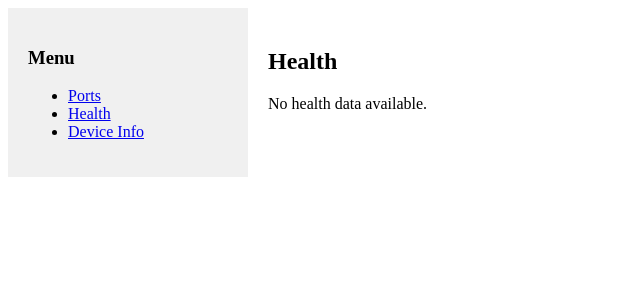
After one commit to JA-Marshall/Cisco2960-Flask-Web-GUI-, a Flask app: page /health in a window 1280 px wide. The commit adds this page. Shown: the top 300 px of the page, without its empty margins (0-640 px from the left). Run offline with Flask 3, Linux system fonts and the light colour scheme; the visitor is signed in with stand-in values (Sample User, id 1); parts of the project's set-up code (start-up, migrations or seed data) failed here and were passed over.

Commit message:
home/index html

```diff
--- a/app/app.py
+++ b/app/app.py
@@ -28,19 +28,19 @@ def home():
 @app.route('/ports')
 def ports():
     if 'connected' in session:
-        return render_template('ports.html')
+        return render_template('ports.html',data=device_data.port_status[0])
     return redirect(url_for('index'))
 
 @app.route('/health')
 def health():
     if 'connected' in session:
-        return render_template('health.html')
+        return render_template('health.html',data = device_data.health_status)
     return redirect(url_for('index'))
 
 @app.route('/device_info')
 def device_info():
     if 'connected' in session:
-        return render_template('device_info.html')
+        return render_template('device_info.html',data=device_data.general_device_info[0])
     return redirect(url_for('index'))
 
 if __name__ == '__main__':
--- a/app/data/switch_device_data.py
+++ b/app/data/switch_device_data.py
@@ -15,7 +15,6 @@ class DeviceData:
 
 
     def connect(self):
-        time.sleep(2)  #temp delay will actually connect to the switch
         net_connect = ConnectHandler(**device_info)
         self.port_status = net_connect.send_command('show ip int brief',use_textfsm=True)
         self.health_status = net_connect.send_command('show env all',use_textfsm=True)
@@ -26,6 +25,7 @@ class DeviceData:
         print(self.health_status)
         print(self.general_device_info)
         self.is_connected = True
+        net_connect.disconnect()
         return "Connected to device successfully!"
 
     #no ntc_template for show env all on a 2960 so need to parse it manually
--- a/app/templates/health.html
+++ b/app/templates/health.html
@@ -1,6 +1,14 @@
 {% extends 'home.html' %}
 
 {% block content %}
-    <h2>Health</h2>
-    <p>This is the Health page.</p>
+<h2>Health</h2>
+{% if data %}
+    <ul>
+        {% for metric, value in data.items() %}
+        <li>{{ metric }}: {{ value }}</li>
+        {% endfor %}
+    </ul>
+{% else %}
+    <p>No health data available.</p>
+{% endif %}
 {% endblock %}
--- /dev/null
+++ b/app/templates/home.html
@@ -0,0 +1,24 @@
+<!DOCTYPE html>
+<html>
+<head>
+    <title>Cisco Switch Manager</title>
+    <style>
+        body { display: flex; }
+        #sidebar { width: 200px; background: #f0f0f0; padding: 20px; }
+        #content { flex-grow: 1; padding: 20px; }
+    </style>
+</head>
+<body>
+    <div id="sidebar">
+        <h3>Menu</h3>
+        <ul>
+            <li><a href="/ports">Ports</a></li>
+            <li><a href="/health">Health</a></li>
+            <li><a href="/device_info">Device Info</a></li>
+        </ul>
+    </div>
+    <div id="content">
+        {% block content %}{% endblock %}
+    </div>
+</body>
+</html>
```
Also changed, not shown: app/templates/device_info.html (+10 -2 lines), app/templates/index.html (added, +11 -0 lines), app/templates/ports.html (+10 -2 lines).
